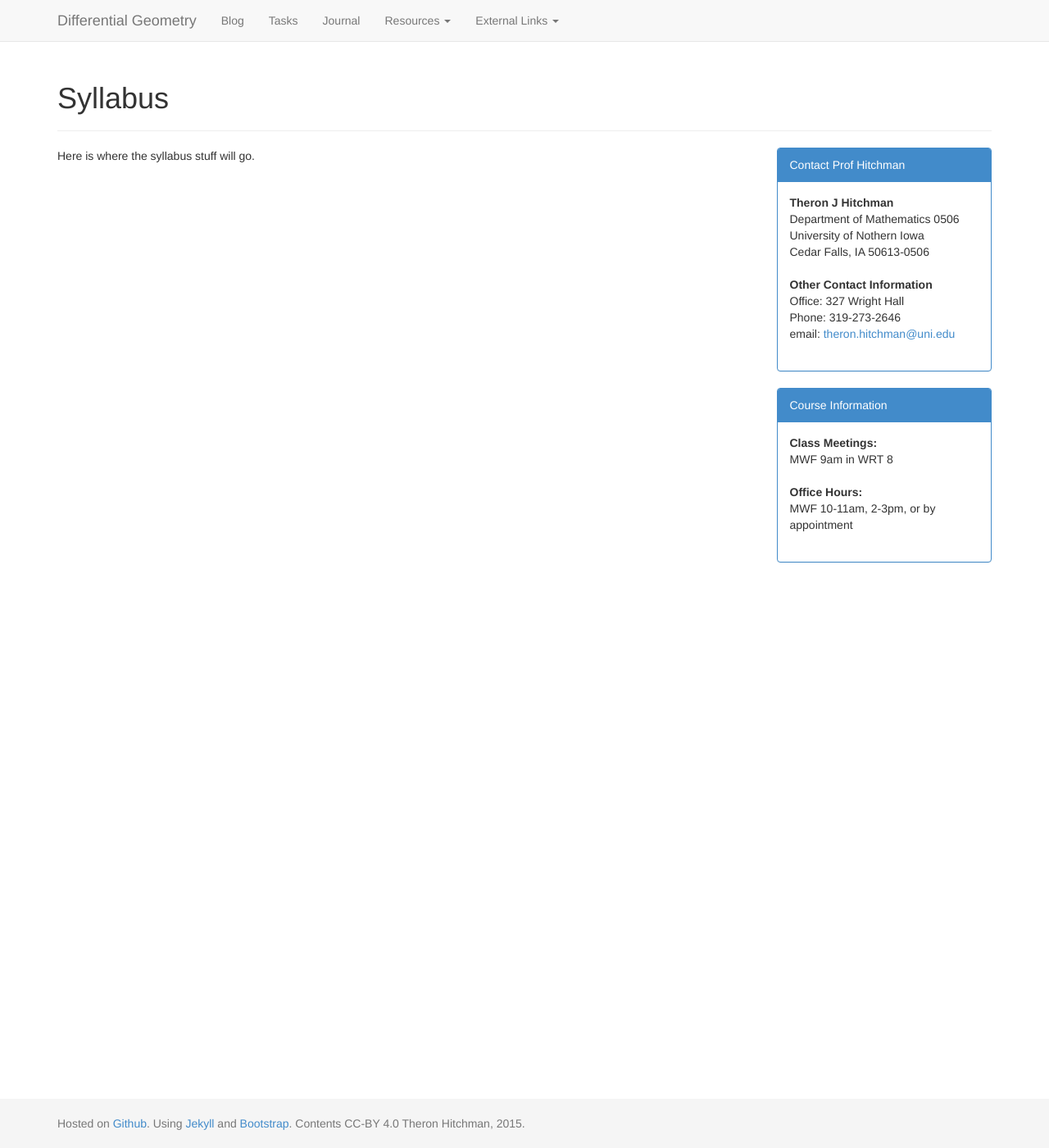
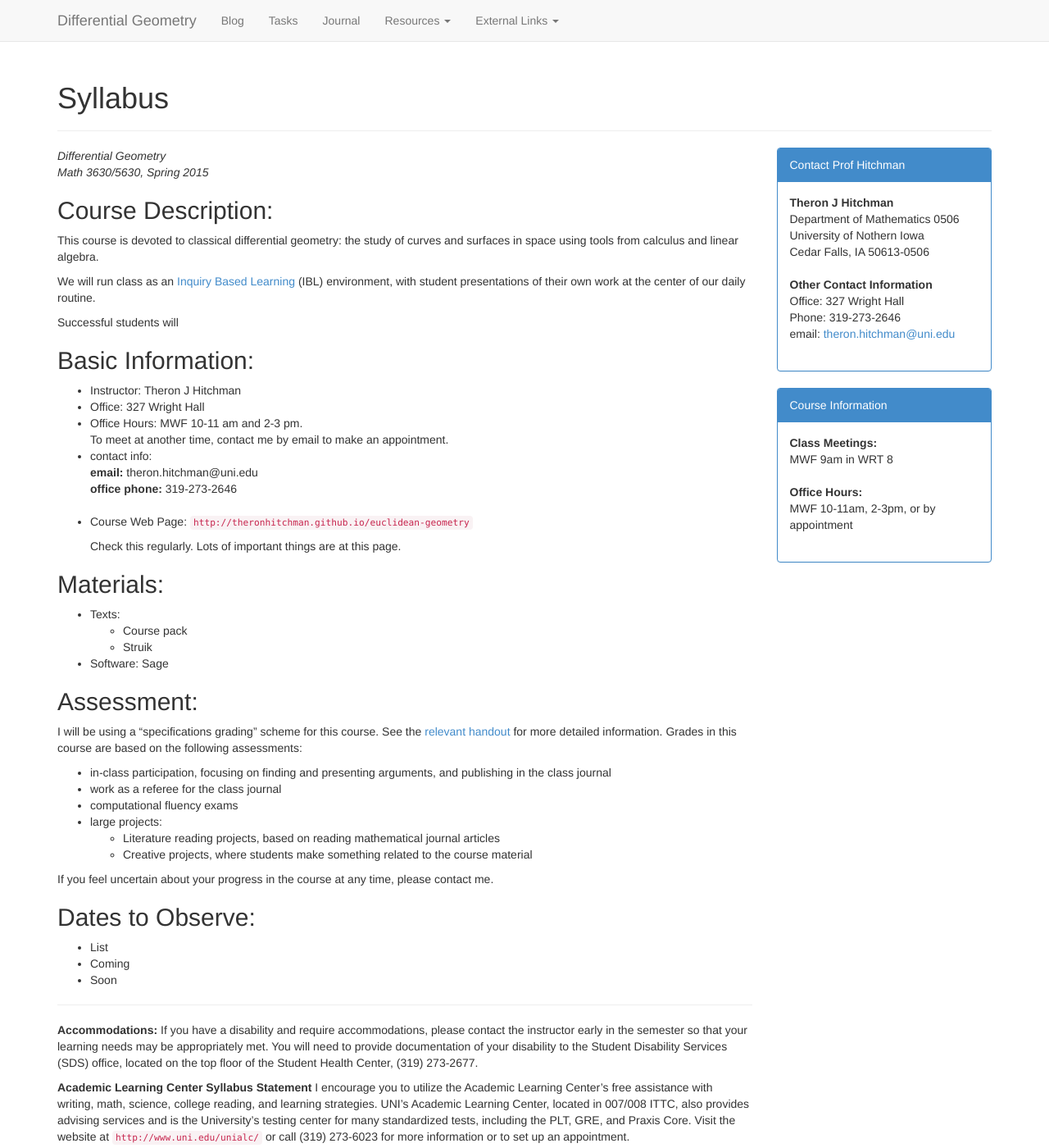
Before and after one commit to theronhitchman/differential-geometry, a Jekyll site: the page built from syllabus/index.md, in a window 1280 px wide and 1400 px high. Shown: the whole window at 82% size. Built offline with Jekyll 4.4.1, drawn with Linux system fonts in a browser that asks for light colours; nearby versions of some CDN libraries.

Commit message:
add template syllabus. many blanks to fill

```diff
--- a/syllabus/index.md
+++ b/syllabus/index.md
@@ -3,4 +3,84 @@ layout: default
 title: Syllabus
 ---
 
-Here is where the syllabus stuff will go.
+*Differential Geometry*<br />
+*Math 3630/5630, Spring 2015*
+
+
+##Course Description:
+
+This course is devoted to classical differential geometry: the study of curves and
+surfaces in space using tools from calculus and linear algebra.
+
+We will run class as an [Inquiry Based Learning][IBL] (IBL) environment, with
+student presentations of their own work at the center of our daily routine.
+
+Successful students will
+
+
+
+##Basic Information:
+
+- Instructor: 		Theron J Hitchman
+- Office: 		327 Wright Hall
+- Office Hours: 	MWF  10-11 am and 2-3 pm.
+  To meet at another time, contact me by email to make an appointment.
+- contact info:
+  <address>
+  <strong>email:</strong> theron.hitchman@uni.edu<br>
+  <strong>office phone:</strong> 319-273-2646
+  </address>
+- Course Web Page: <code>http://theronhitchman.github.io/euclidean-geometry</code>
+
+  Check this regularly. Lots of important things are at this page.
+
+## Materials:
+
+- Texts:
+    * Course pack
+    * Struik
+- Software: Sage
+
+
+## Assessment:
+
+I will be using a "specifications grading" scheme for this course. See the
+[relevant handout][specs] for more detailed information. Grades in this course are based
+on the following assessments:
+
+- in-class participation, focusing on finding and presenting arguments, and publishing in the class journal
+- work as a referee for the class journal
+- computational fluency exams
+- large projects:
+    * Literature reading projects, based on reading mathematical journal articles
+    * Creative projects, where students make something related to the course material
+
+If you feel uncertain about your progress in the course at any time, please contact me.
+
+## Dates to Observe:
+
+- List
+- Coming
+- Soon
+
+---
+
+**Accommodations:**
+  If you have a disability and require accommodations, please contact the
+  instructor early in the semester so that your learning needs may be
+  appropriately met. You will need to provide documentation of your
+  disability to the Student Disability Services (SDS) office, located on the
+  top floor of the Student Health Center, (319) 273-2677.
+
+**Academic Learning Center Syllabus Statement**
+  I encourage you to utilize the Academic Learning Center’s free assistance with
+  writing, math, science, college reading, and learning strategies. UNI’s Academic
+  Learning Center, located in 007/008 ITTC, also provides advising services and
+  is the University's testing center for many standardized tests, including the
+  PLT, GRE, and Praxis Core. Visit the website at `http://www.uni.edu/unialc/` or
+  call (319) 273-6023 for more information or to set up an appointment.
+
+[GreenLionPress]: http://www.greenlion.com/euclid.html
+[specs]: {{site.baseurl}}/specs-grading/
+[ggb]: www.geogebra.org
+[IBL]: http://theronhitchman.github.io/euclidean-geometry/inquiry-based-learning/
```
